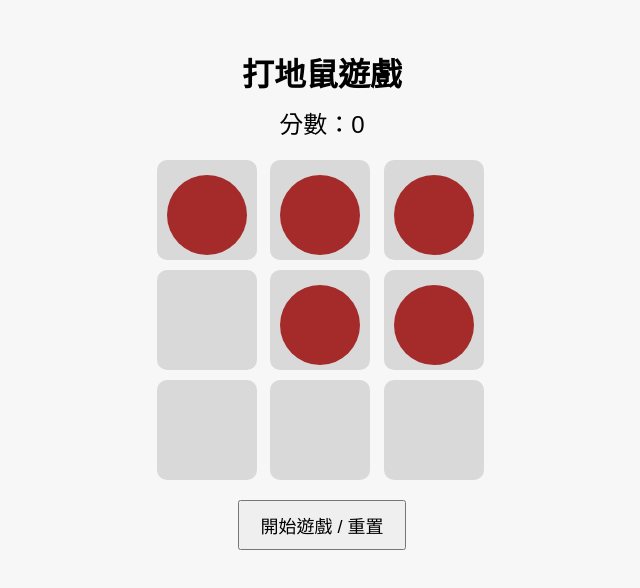
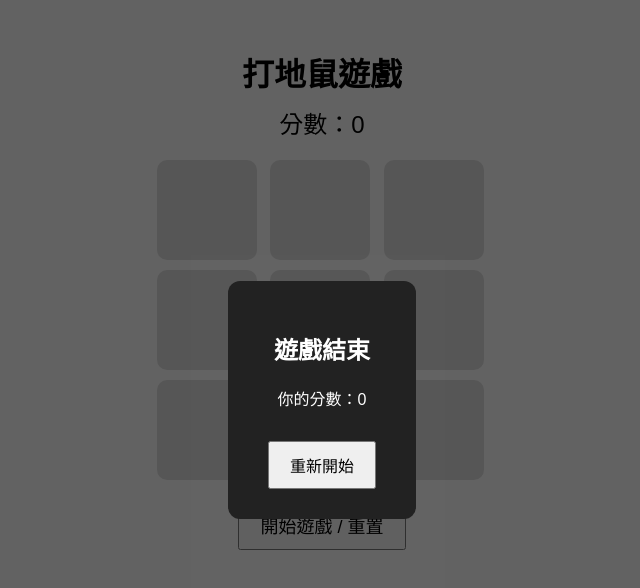
Before and after one commit to zkx2018-fn/zkx2018-fn.github.io, a plain HTML site: page index.html in a window 1280 px wide. Both pictures are taken after a click on the button "開始遊戲 / 重置". Shown: the whole page, without its empty margins (318-958 px from the left). Drawn offline with Linux system fonts and the light colour scheme.

Commit message:
Update index.html

```diff
--- a/index.html
+++ b/index.html
@@ -11,16 +11,8 @@
       text-align: center;
       padding: 20px;
     }
-
-    h1 {
-      margin-bottom: 10px;
-    }
-
-    #score {
-      font-size: 24px;
-      margin-bottom: 20px;
-    }
-
+    h1 { margin-bottom: 10px; }
+    #score { font-size: 24px; margin-bottom: 20px; }
     #game {
       width: 330px;
       margin: 0 auto;
@@ -28,7 +20,6 @@
       grid-template-columns: repeat(3, 1fr);
       gap: 10px;
     }
-
     .hole {
       width: 100px;
       height: 100px;
@@ -38,7 +29,6 @@
       overflow: hidden;
       cursor: pointer;
     }
-
     .mole {
       width: 80px;
       height: 80px;
@@ -50,16 +40,22 @@
       transform: translateX(-50%);
       transition: bottom 0.1s;
     }
-
-    .mole.show {
-      bottom: 5px;
-    }
-
+    .mole.show { bottom: 5px; }
     button {
       margin-top: 20px;
       padding: 10px 20px;
       font-size: 18px;
       cursor: pointer;
+    }
+    #gameOverScreen {
+      display: none;
+      position: fixed;
+      inset: 0;
+      background: rgba(0,0,0,0.6);
+      color: #fff;
+      align-items: center;
+      justify-content: center;
+      z-index: 1000;
     }
   </style>
 </head>
@@ -81,17 +77,29 @@
 
   <button id="startBtn">開始遊戲 / 重置</button>
 
+  <!-- 遊戲結束畫面 -->
+  <div id="gameOverScreen">
+    <div style="background:#222; padding:30px 40px; border-radius:12px; text-align:center;">
+      <h2>遊戲結束</h2>
+      <p id="finalScore">你的分數：0</p>
+      <button id="restartBtn" style="margin-top:15px; padding:10px 20px; font-size:16px;">重新開始</button>
+    </div>
+  </div>
+
   <script>
+  document.addEventListener('DOMContentLoaded', () => {
     const moles = document.querySelectorAll('.mole');
     const scoreDisplay = document.getElementById('score');
     const startBtn = document.getElementById('startBtn');
+    const restartBtn = document.getElementById('restartBtn');
+    const gameOverScreen = document.getElementById('gameOverScreen');
 
     let score = 0;
     let phase = 1;
     let gameRunning = false;
+    let visibleMoles = 0;
     let gameInterval = null;
 
-    // 速度設定
     const speedPhase1 = 400;
     const speedPhase2 = 300;
     const speedPhase3 = 200;
@@ -109,15 +117,25 @@
     }
 
     function popRandomMole() {
+      if (!gameRunning) return;
+      if (visibleMoles >= 4) {
+        endGame();
+        return;
+      }
       const idx = Math.floor(Math.random() * moles.length);
       const mole = moles[idx];
-      mole.classList.add('show');
+      if (!mole.classList.contains('show')) {
+        mole.classList.add('show');
+        visibleMoles++;
+      }
     }
 
     moles.forEach(mole => {
       mole.addEventListener('click', () => {
+        if (!gameRunning) return;
         if (mole.classList.contains('show')) {
           mole.classList.remove('show');
+          visibleMoles = Math.max(0, visibleMoles - 1);
 
           if (phase === 1) score += 5;
           else if (phase === 2) score += 10;
@@ -126,25 +144,39 @@
           scoreDisplay.textContent = `分數：${score}`;
           updatePhase();
 
-          // 移除自動重啟，不清除 gameInterval
-          // 重新設定 interval 讓速度能加快
           clearInterval(gameInterval);
           gameInterval = setInterval(popRandomMole, updateSpeed());
         }
       });
     });
 
+    function endGame() {
+      clearInterval(gameInterval);
+      gameRunning = false;
+      visibleMoles = 0;
+      moles.forEach(m => m.classList.remove('show'));
+      document.getElementById('finalScore').textContent = `你的分數：${score}`;
+      gameOverScreen.style.display = 'flex';
+    }
+
+    restartBtn.addEventListener('click', () => {
+      gameOverScreen.style.display = 'none';
+      score = 0;
+      phase = 1;
+      scoreDisplay.textContent = `分數：${score}`;
+    });
+
     startBtn.addEventListener('click', () => {
       clearInterval(gameInterval);
       score = 0;
       phase = 1;
+      visibleMoles = 0;
       scoreDisplay.textContent = `分數：${score}`;
-
       moles.forEach(m => m.classList.remove('show'));
-
       gameRunning = true;
       gameInterval = setInterval(popRandomMole, updateSpeed());
     });
+  });
   </script>
 </body>
 </html>
```
